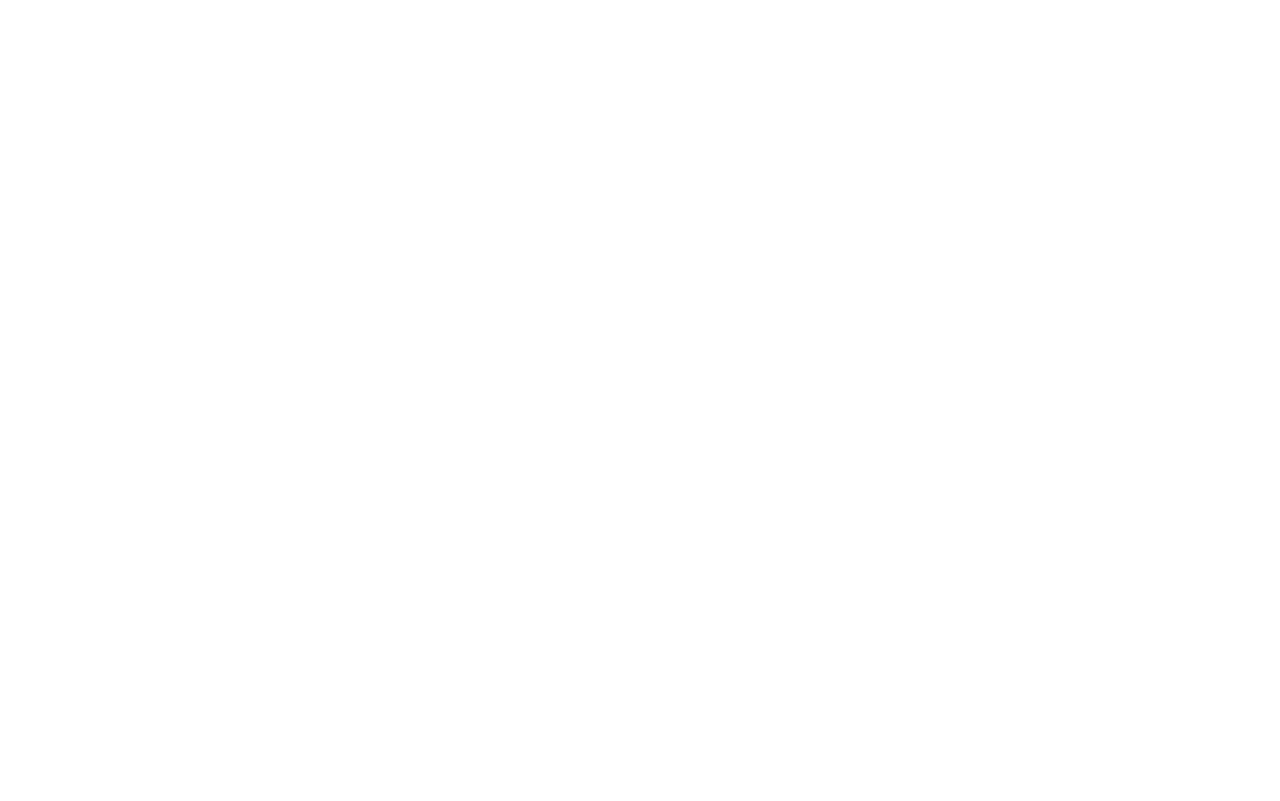
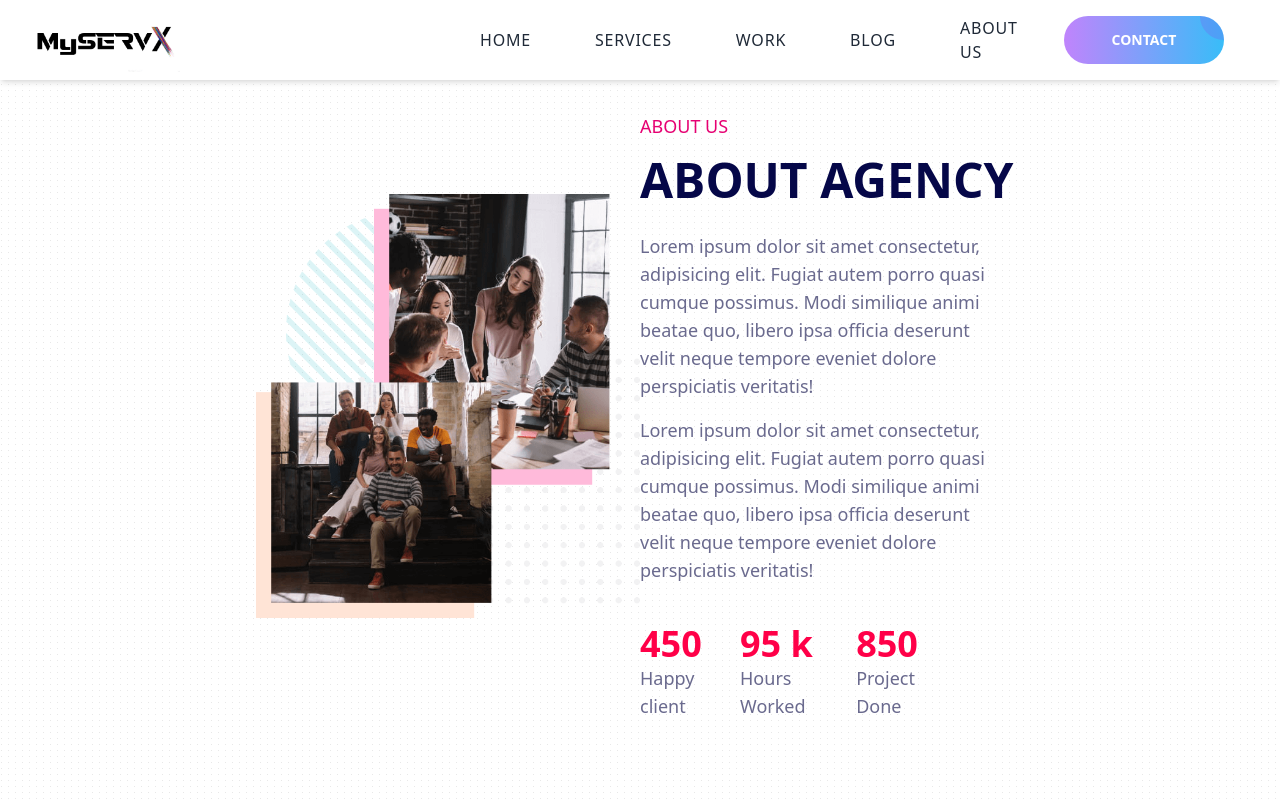
Before and after one commit to anesszereg/My_ServX, a Next.js app: page /AgencyPage in a window 1280 px wide. Shown: the top 801 px of the page. Built offline with nearby package versions, Linux system fonts and the light colour scheme.

Commit message:
add new page and do the routing setup :fire:

```diff
--- a/src/components/Header/Navlinks.jsx
+++ b/src/components/Header/Navlinks.jsx
@@ -1,28 +1,42 @@
 import { BiMenuAltRight } from "react-icons/bi";
 import {BsFillTelephoneFill} from "react-icons/bs"
-import  {Link} from "react-scroll"
+import  {Link as ScrollLink} from "react-scroll"
+import Link from "next/link";
 const Navlinks = ({visible,setVisible,setActiveNav,activeNav}) => {
   const links = [
-    { title: "home", slug: "/home" },
+
     { title: "services", slug: "/services" },
     { title: "work", slug: "/work" },
     { title: "blog", slug: "/blog" },
+
   ];
   // now u made the links u can replicate them
   return (
-    <div className="w-full max-w-3xl flex  h-full">
+    <div className="w-full max-w-3xl flex  h-full pr-6">
       <nav className="w-full flex items-center pr-4 h-full">
-        <ul className="w-full intersect gap-x-8 lg:gap-x-16 h-full hidden md:flex items-center">
+        <ul className="w-full intersect gap-x-8 lg:mr-10   lg:gap-x-16 h-full hidden md:flex items-center">
+        <li className="h-full  w-full uppercase group font-medium tracking-wider grid place-items-center  text-gray-800 w-20 relative">
+              {/* left and translate to center the bottom gradient */}
+              <div className="absolute  group-hover:left-0 right-0   transition-all ease-in-out duration-500 group-hover:w-full w-0 h-[4px] bottom-0  bg-gradient-to-r from-sky-400 to-indigo-400"></div>
+              <Link className="h-full cursor-pointer w-full grid place-items-center" smooth offset={-80} href='/Home'>Home</Link>
+            </li>
           {links.map((item, index) => (
             // 4px is a custom value h-[custom value]
             // now for the cool stuff you can add a group class to the parent
             // then use it to select children and animate them
-            <li key={index} className="h-full  uppercase group font-medium tracking-wider grid place-items-center  text-gray-800 w-20 relative">
+            <li key={index} className="h-full  uppercase group font-medium tracking-wider grid place-items-center  text-gray-800 w-full relative">
               {/* left and translate to center the bottom gradient */}
               <div className="absolute  group-hover:left-0 right-0   transition-all ease-in-out duration-500 group-hover:w-full w-0 h-[4px] bottom-0  bg-gradient-to-r from-sky-400 to-indigo-400"></div>
-              <Link className="h-full cursor-pointer w-full grid place-items-center" smooth offset={-80} to={item.slug}>{item.title}</Link>
+              <ScrollLink className="h-full cursor-pointer w-full grid place-items-center" smooth offset={-80} to={item.slug}>{item.title}</ScrollLink>
             </li>
           ))}
+
+          <li className="h-full  uppercase group font-medium tracking-wider grid place-items-center  text-gray-800 w-full relative">
+              {/* left and translate to center the bottom gradient */}
+              <div className="absolute  group-hover:left-0 right-0   transition-all ease-in-out duration-500 group-hover:w-full w-0 h-[4px] bottom-0  bg-gradient-to-r from-sky-400 to-indigo-400"></div>
+              <Link className="h-full cursor-pointer w-16 flex  place-items-center" smooth offset={-100} href='/AgencyPage'>About Us</Link>
+            </li>
+
         </ul>
         <div className="flex items-center justify-end w-full md:w-fit gap-x-8 md:gap-x-0">
 
--- a/src/pages/AgencyPage.jsx
+++ b/src/pages/AgencyPage.jsx
@@ -1,10 +1,24 @@
+import { AboutCompany, DescribSection, Footer, NavBar, Philosophy } from '@/components'
 import React from 'react'
 
 function HomePage() {
   return (
-    <div>
+    <section name="/aboutUs" className="overflow-x-hidden flex items-center flex-col">
+      <NavBar/>
+    <AboutCompany/>
+    <Philosophy/>
+     <DescribSection/>
+      <div className="w-full gap-8 max-w-7xl mt-20 mb-5 px-4 md:flex-row flex-col flex items-center justify-center ">
+        <h3 className="text-4xl text-center font-bold text-slate-700">Votre Idée, Une réalité</h3>
+        <button  type="button" className="grid  place-items-center w-72 h-14 rounded-full relative overflow-hidden transition-all group font-medium duration-500 ease-in-out   text-white capitalize bg-gradient-to-r from-button1  via-button2 to-button3">
+            <div className="w-20 h-20 group-hover:scale-[1.75] transition-all duration-500 ease-in-out rounded-full bg-purple-200 md:bg-opacity-20 bg-opacity-20 absolute -right-6 -bottom-6 "></div>
+            <span className="">Confinez Nous Votre Project</span>
+          </button>
+      </div>
 
-    </div>
+      <Footer/>
+
+    </section>
   )
 }
 
--- a/src/pages/index.tsx
+++ b/src/pages/Home.tsx
@@ -27,10 +27,8 @@
       <StaticSection/>
       <WorkCategory/>
       <Work />
-      {/* <AboutCompany/> */}
       <MissionVission/>
-      {/* <Philosophy/> */}
-      {/* <DescribSection/> */}
+
 
       <Technologies />
       <div className="w-full gap-8 max-w-7xl mt-20 mb-5 px-4 md:flex-row flex-col flex items-center justify-center ">
```
